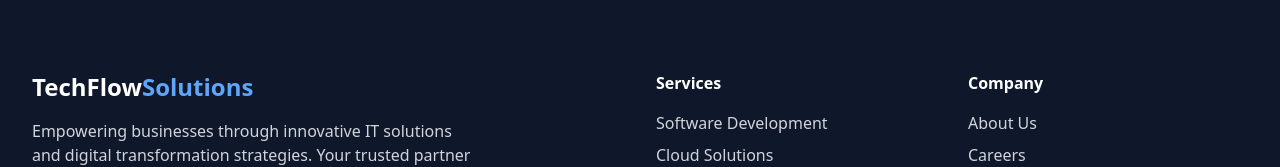
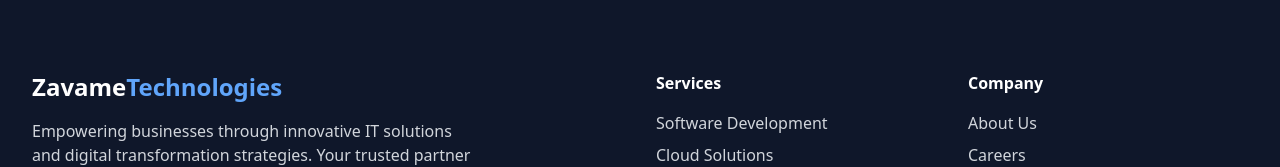
Before and after one commit to ashutosshukla/TechMarque, a React (Vite) app: page /contact in a window 1280 px wide. Shown: the part 1253-1420 px from the top of the page. Built offline with nearby package versions, Linux system fonts and the light colour scheme.

Commit message:
techflowtozavame

```diff
--- a/src/components/FooterSection.jsx
+++ b/src/components/FooterSection.jsx
@@ -7,7 +7,7 @@
                 <div className="grid grid-cols-1 md:grid-cols-4 gap-8 mb-8">
                     <div className="col-span-1 md:col-span-2">
                         <div className="text-2xl font-bold mb-4">
-                            TechFlow<span className="text-blue-400">Solutions</span>
+                            Zavame<span className="text-blue-400">Technologies</span>
                         </div>
                         <p className="text-gray-300 mb-4 max-w-md">
                             Empowering businesses through innovative IT solutions and digital transformation strategies. Your trusted partner in technology excellence.
```
